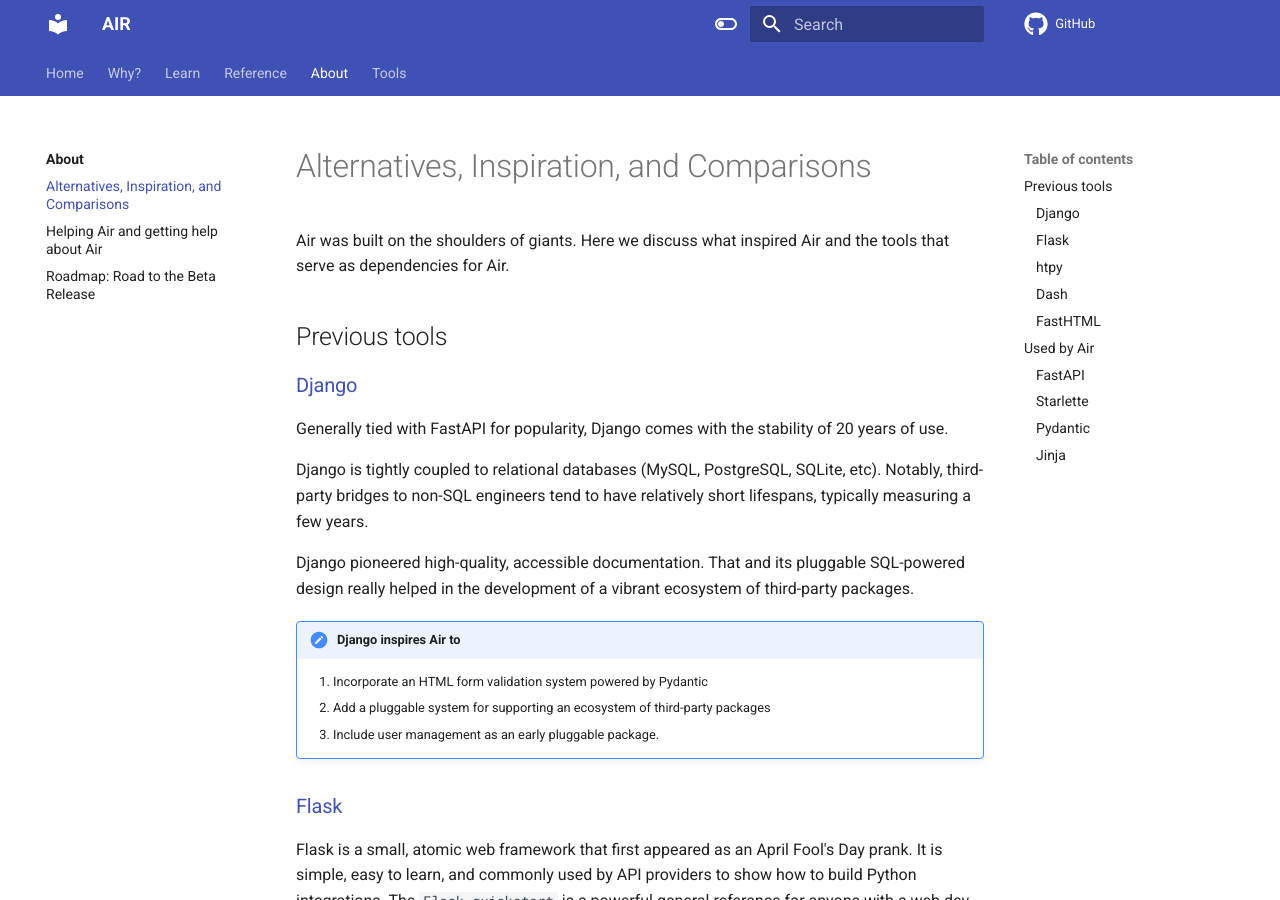
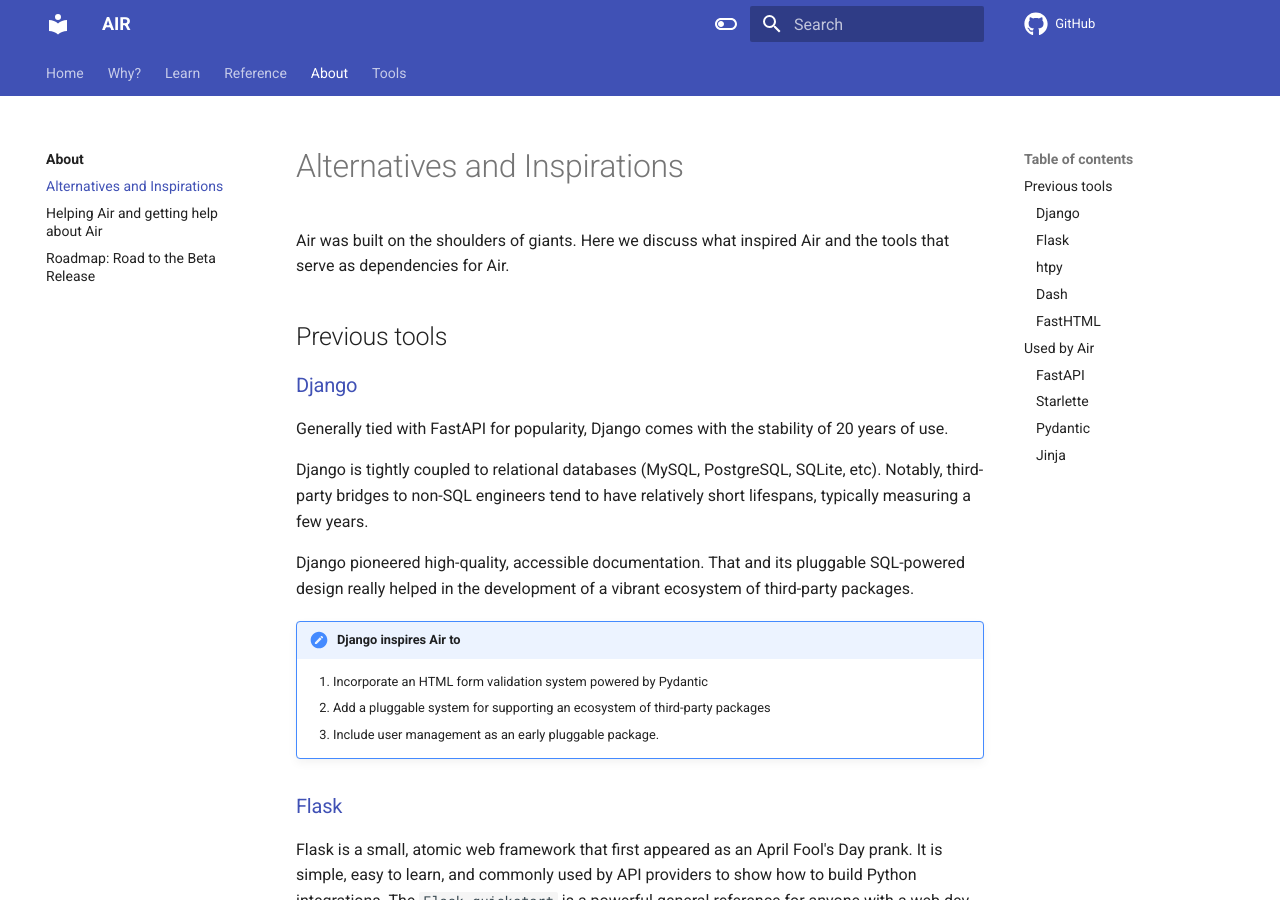
Before and after one commit to feldroy/air, an MkDocs documentation site: the page built from docs/about/alternatives.md, in a window 1280 px wide and 900 px high. Built offline with MkDocs 1.6.1 and Material for MkDocs 9.7.7, drawn with Linux system fonts in a browser that asks for light colours; comment, search, counter and statistics services are not loaded.

Commit message:
Remove comparisons

```diff
--- a/docs/about/alternatives.md
+++ b/docs/about/alternatives.md
@@ -1,4 +1,4 @@
-# Alternatives, Inspiration, and Comparisons
+# Alternatives and Inspirations
 
 Air was built on the shoulders of giants. Here we discuss what inspired Air and the tools that serve as dependencies for Air.
 
```
